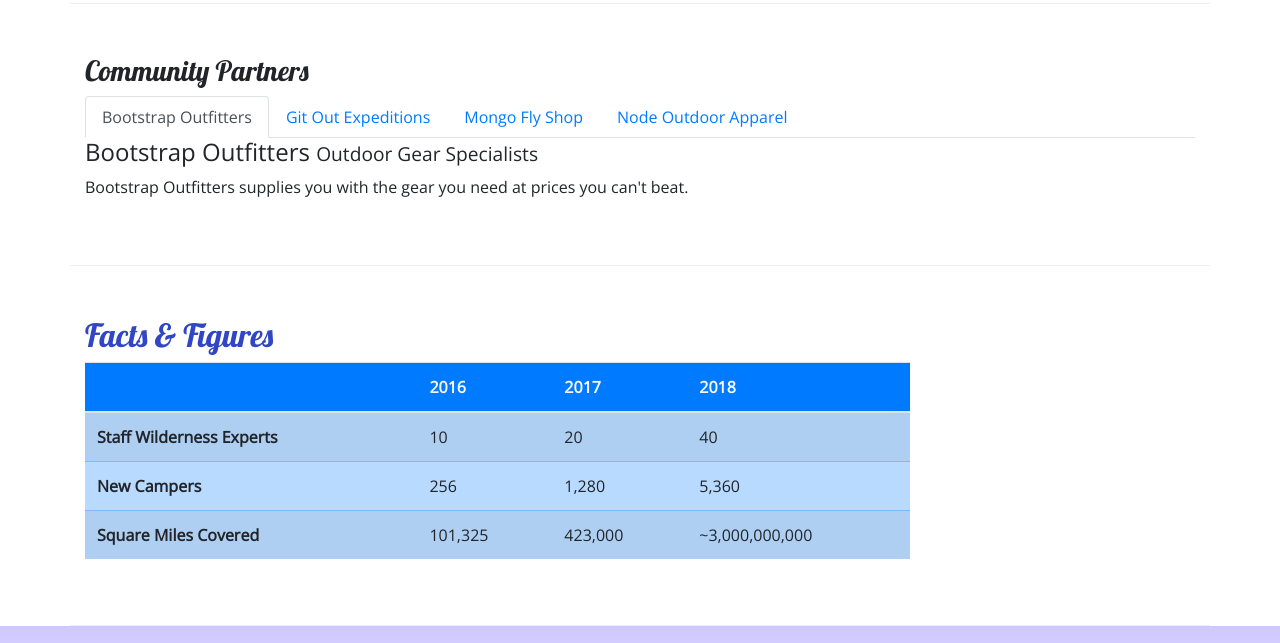
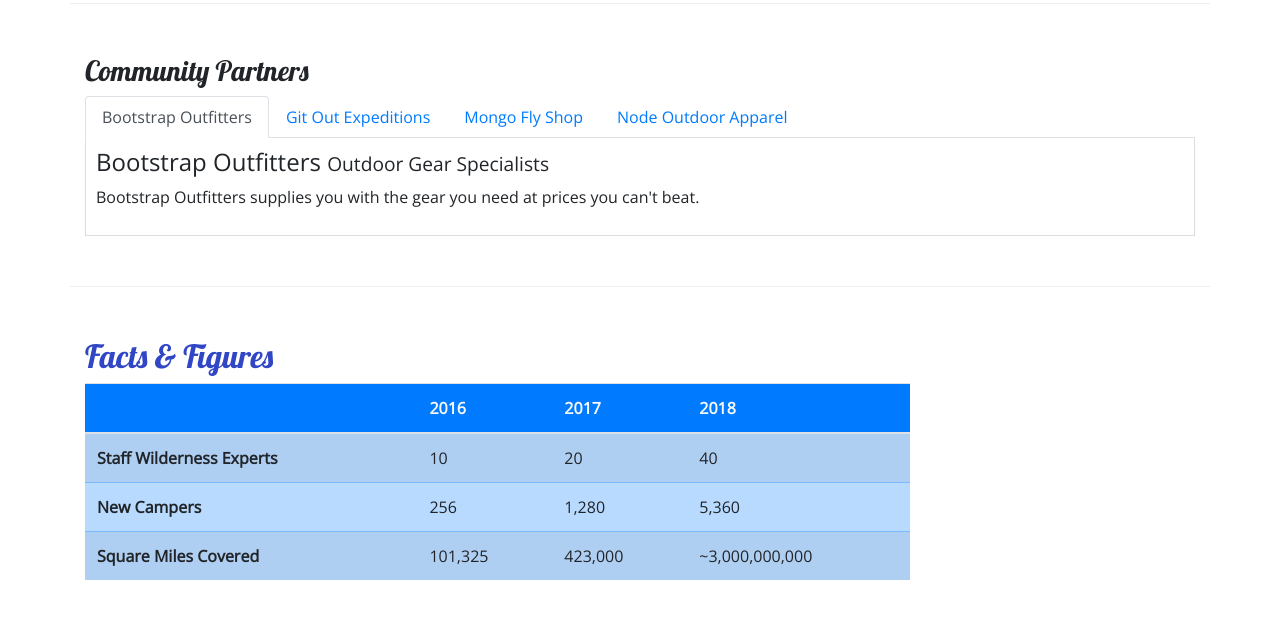
Before and after one commit to lauraharston/nucampsite-change-it-up, a website: page aboutus.html in a window 1280 px wide. Shown: the part 820-1463 px from the top of the page. Drawn offline with nearby package versions, Linux system fonts and the light colour scheme.

Commit message:
added styling to the tabs

```diff
--- a/css/styles.css
+++ b/css/styles.css
@@ -38,3 +38,9 @@ header h2 {
 .navbar {
     background-color: #901CAD
 }
+
+.tab-content {
+    border: 1px solid #DDD;
+    border-top: none;
+    padding: 10px;
+}
```
